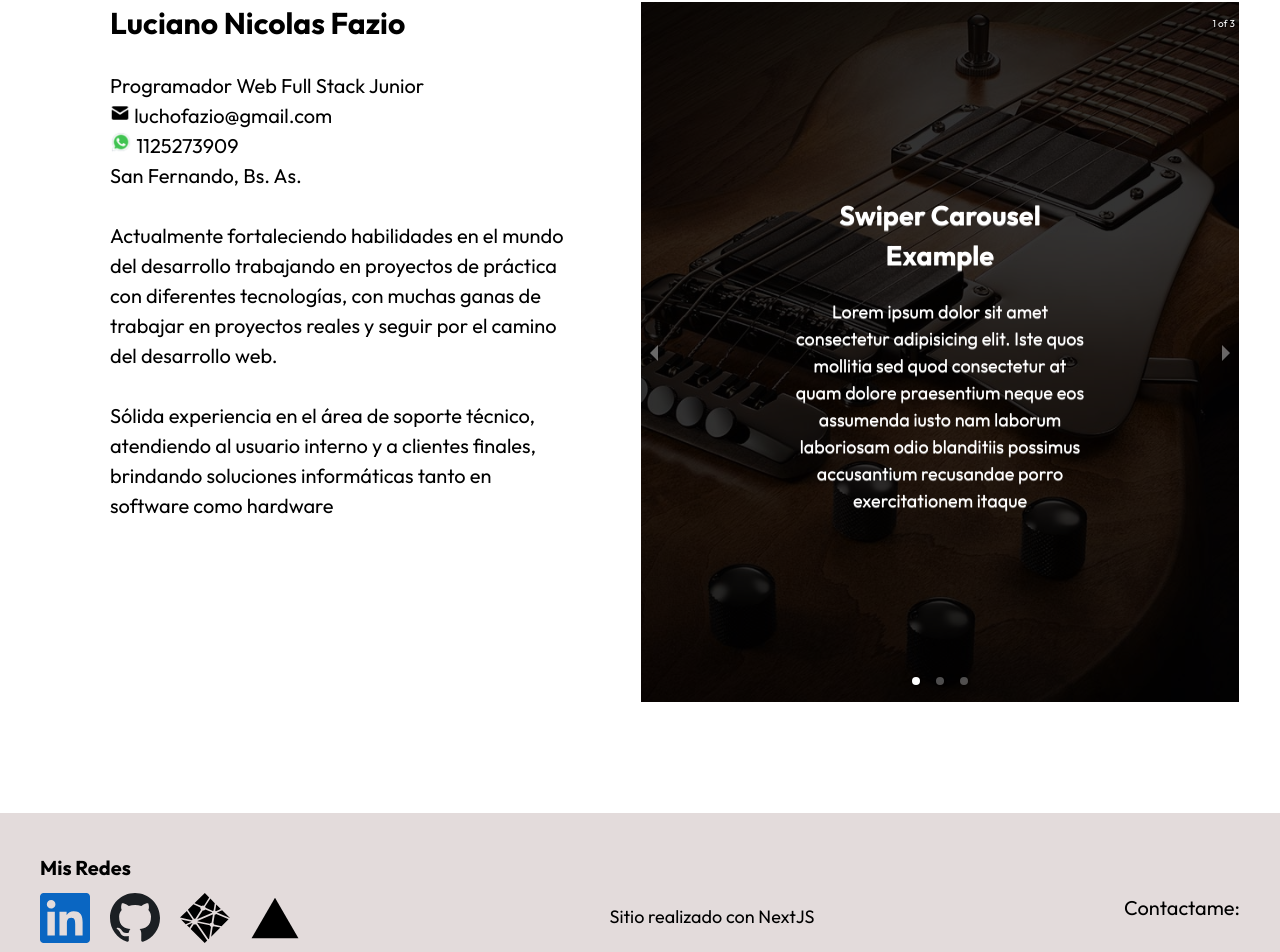
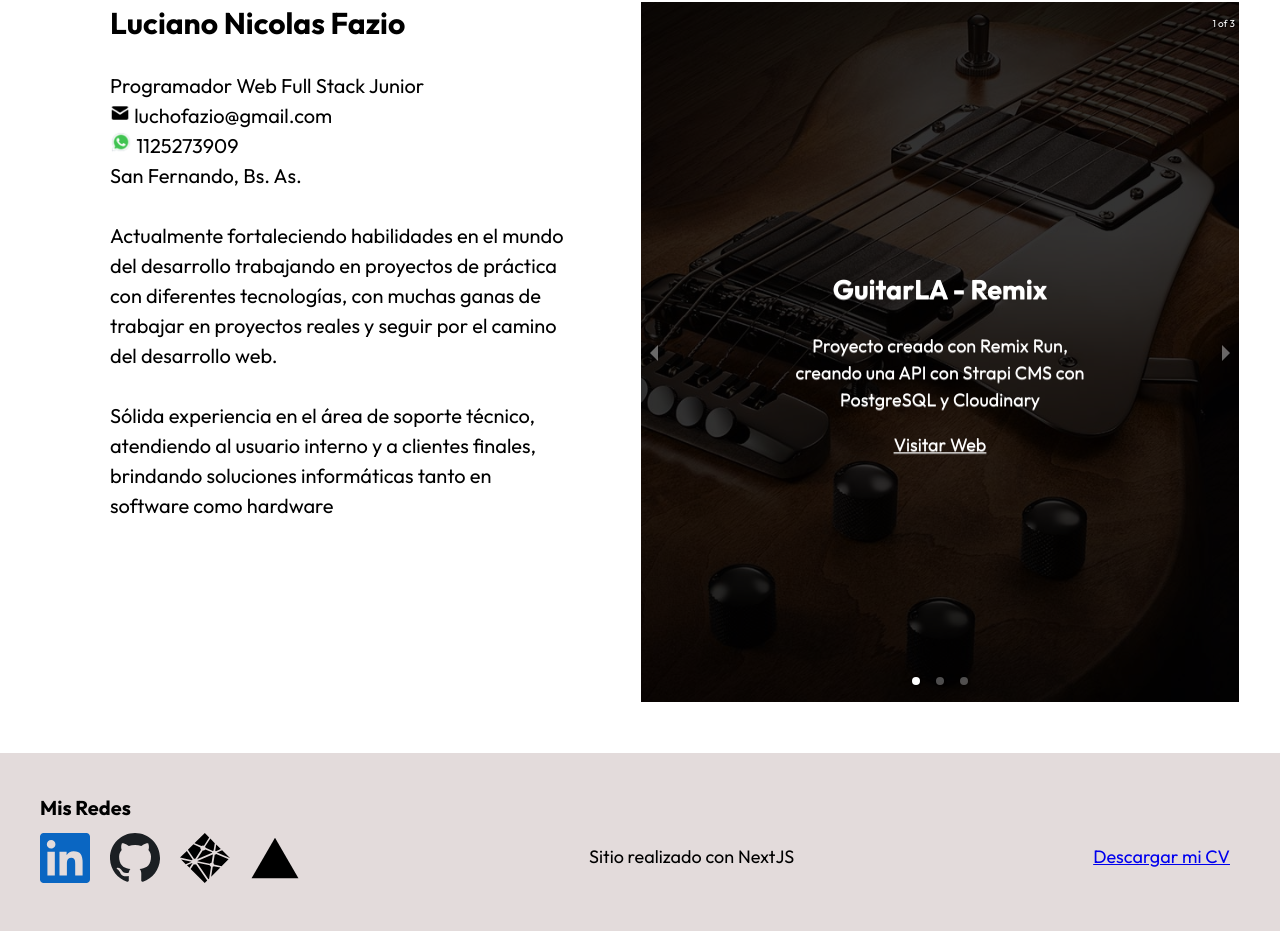
Before and after one commit to luchofazio27/portfolio-nextjs, a Next.js app: page / in a window 1280 px wide. Shown: the part 411-1363 px from the top of the page. After the commit the page ends 1342 px from the top, so only its background shows below. Built offline with nearby package versions, Linux system fonts and the light colour scheme; grey boxes are pictures that could not be loaded.

Commit message:
modificacion del footer

```diff
--- a/components/footer.js
+++ b/components/footer.js
@@ -42,9 +42,7 @@ export default function Footer() {
         </Link>
         </nav>
         <h7 className={styles.copyright}>Sitio realizado con NextJS</h7>
-        <div className={styles.info}>
-          <h7>Contactame:</h7>
-        </div>
+        <a className={styles.copyright} href="/CV-Luciano-Fazio-2023.pdf" download>Descargar mi CV</a>
       </div>
     </footer>
   )
--- a/components/responsive.js
+++ b/components/responsive.js
@@ -12,6 +12,7 @@ export default function ResponsiveCarousel() {
         showIndicators={true}
         infiniteLoop={true}
         dynamicHeight={false}
+        showThumbs={false}
         className={styles.mySwiper}
       >
         {responsive.map((item) => (
@@ -23,6 +24,7 @@ export default function ResponsiveCarousel() {
             <div className={styles.detail}>
               <h2>{item.title}</h2>
               <p>{item.text}</p>
+              <a className={styles.web} href="https://react-criptos-lnf27.netlify.app/" target="_black">Visitar Web</a>
             </div>
           </div>
         ))}
--- a/pages/_app.js
+++ b/pages/_app.js
@@ -1,5 +1,13 @@
 import '@/styles/globals.css'
+import { useEffect, useState } from 'react'
 
 export default function App({ Component, pageProps }) {
-  return <Component {...pageProps} />
+
+  const [pageOk, setPageOk] = useState(false)
+
+useEffect(() => {
+  setPageOk(true)
+}, [])
+
+  return pageOk ? <Component {...pageProps} /> : null
 }
--- a/public/Items.json
+++ b/public/Items.json
@@ -3,8 +3,8 @@
     "responsive": [
       {
         "id": 1,
-        "title": "Swiper Carousel Example",
-        "text": "Lorem ipsum dolor sit amet consectetur adipisicing elit. Iste quos mollitia sed quod consectetur at quam dolore praesentium neque eos assumenda iusto nam laborum laboriosam odio blanditiis possimus accusantium recusandae porro exercitationem itaque",
+        "title": "GuitarLA - Remix",
+        "text": "Proyecto creado con Remix Run, creando una API con Strapi CMS con PostgreSQL y Cloudinary",
         "backgroundImage": "/img/guitarLA.jpg"
       },
       {
@@ -15,8 +15,8 @@
       },
       {
         "id": 3,
-        "title": "Swiper Carousel Example",
-        "text": "Lorem ipsum dolor sit amet consectetur adipisicing elit. Iste quos mollitia sed quod consectetur at quam dolore praesentium neque eos assumenda iusto nam laborum laboriosam odio blanditiis possimus accusantium recusandae porro exercitationem itaque",
+        "title": "React - Criptos",
+        "text": "Proyecto React, Cotizador de Criptomonedas en Vite, Styled Components y Custom Hooks",
         "backgroundImage": "/img/imagenCriptos.png"
       }
     ]
--- a/styles/responsive.module.css
+++ b/styles/responsive.module.css
@@ -30,3 +30,8 @@
     color: #ffffff;
     text-shadow: 0.0.5px rgba(255, 255, 255, 0.5);
 }
+.web {
+  transform: translate(-50%, -50%);
+  color: #ffffff;
+  text-shadow: 0.0.5px rgba(255, 255, 255, 0.5);
+}
```
Also changed, not shown: 1 other file (tests, documents, lock files or other folders).
